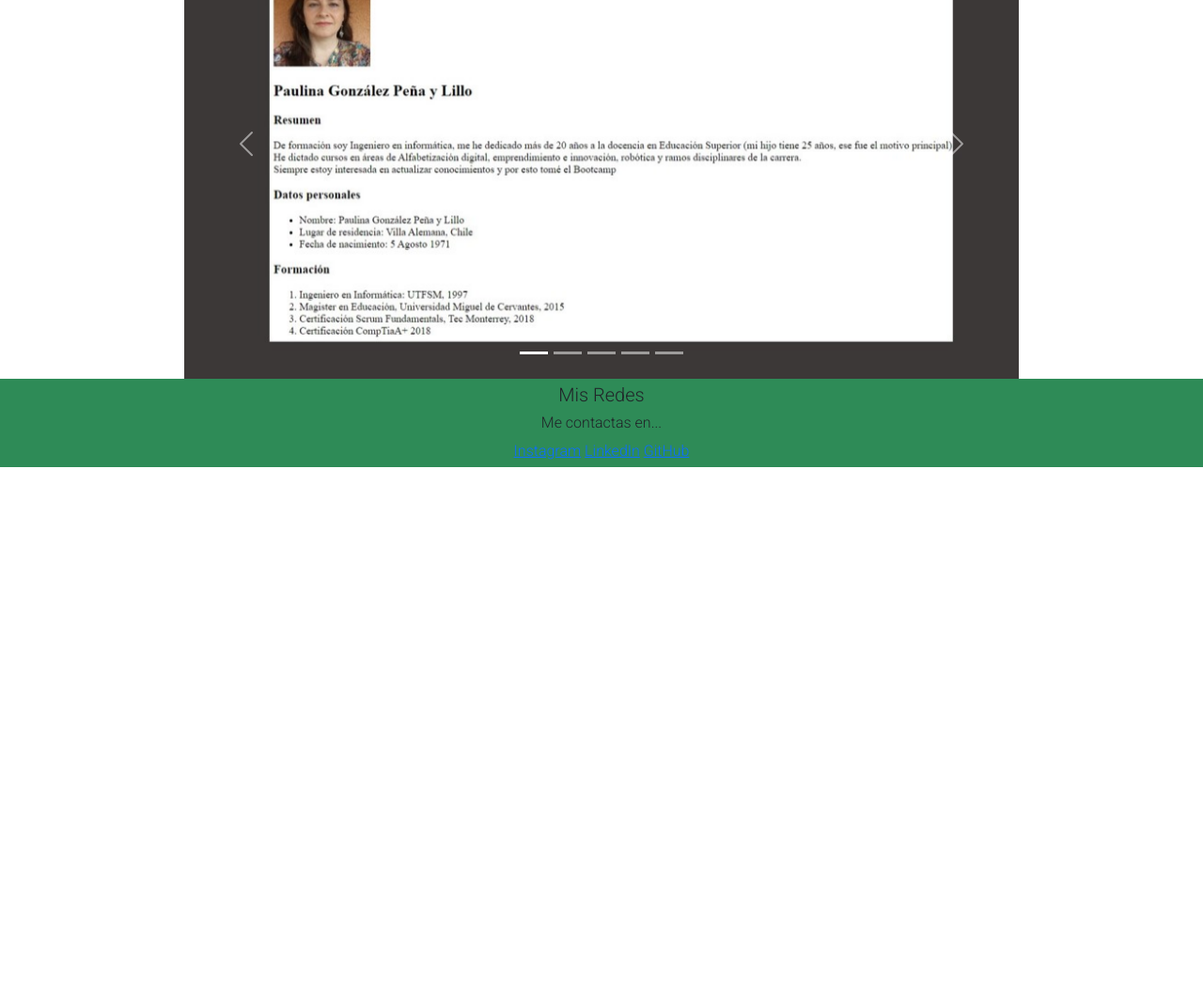
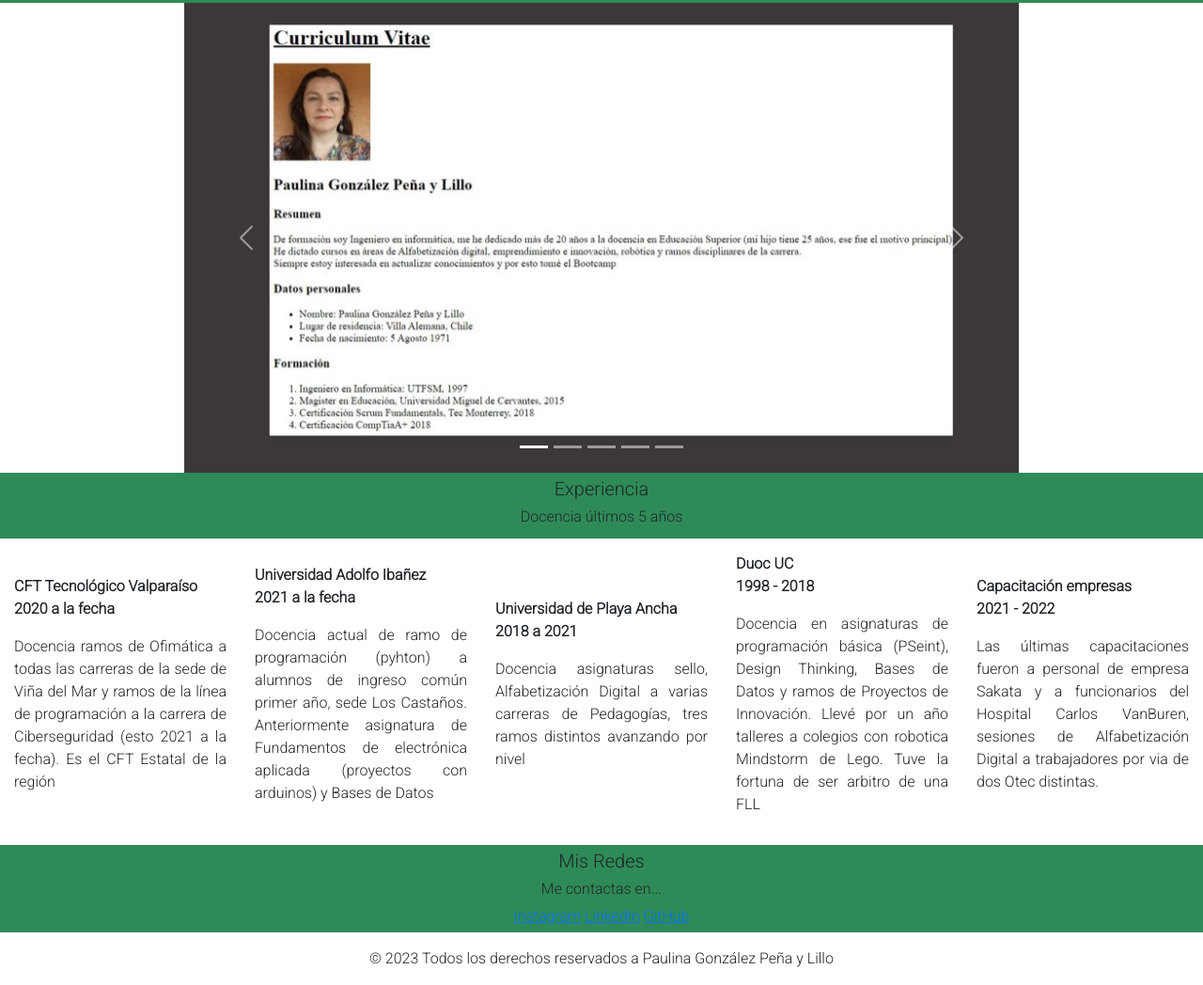
Before and after one commit to paulinagpyl/Portafolio, a plain HTML site: page index.html in a window 1280 px wide. Shown: the part 771-1819 px from the top of the page at 94% size. Before the commit the page ends 1268 px from the top, so only its background shows below. Drawn offline with nearby package versions, Linux system fonts and the light colour scheme.

Commit message:
con footer y experiencia laboral

```diff
--- a/assets/css/style.css
+++ b/assets/css/style.css
@@ -9,7 +9,7 @@ head, body {
 .encabezado {
     background-image: url(../img/arbol2.jpg);
     background-size: cover;
-    height: 250px;
+    height: 350px;
 }
 .separador{
     background-color:seagreen;
--- a/index.html
+++ b/index.html
@@ -96,7 +96,7 @@
           </div>
           <div class="carousel-inner">
             <div class="carousel-item active">
-              <img src="./assets/img/1.jpg" class="d-block w-100"  alt="CapturaDesafio1">
+              <img src="./assets/img/1.jpg" class="d-block w-100" alt="CapturaDesafio1">
             </div>
             <div class="carousel-item">
               <img src="./assets/img/2.jpg" class="d-block w-100" alt="CapturaDesafio2">
@@ -128,18 +128,61 @@
     </div>
 
 
+    <!-- Experiencia-->
+
+    <section id="expe">
+      <div class="separador">
+        <h5> Experiencia </h5>
+        <h6>Docencia últimos 5 años</h6>
     </section>
-  <section id="redes">
-    <div class="separador">
+    <section class="estudios">
+      <div class="caja">
+        <p class="destacado"> CFT Tecnológico Valparaíso<br> 2020 a la fecha</p>
+        <p> Docencia ramos de Ofimática a todas las carreras de la sede de Viña del Mar y ramos de la línea de
+          programación a la carrera de Ciberseguridad (esto 2021 a la fecha). Es el CFT Estatal de la región</p>
+      </div>
+      <div class="caja">
+        <p class="destacado">Universidad Adolfo Ibañez <br> 2021 a la fecha</p>
+        <p>Docencia actual de ramo de programación (pyhton) a alumnos de ingreso común primer año, sede Los Castaños.
+          Anteriormente asignatura de Fundamentos de electrónica aplicada (proyectos con arduinos) y Bases de Datos</p>
+      </div>
+      <div class="caja">
+        <p class="destacado">Universidad de Playa Ancha <br>2018 a 2021 </p>
+        <p>Docencia asignaturas sello, Alfabetización Digital a varias carreras de Pedagogías, tres ramos distintos
+          avanzando por nivel</p>
+      </div>
+      <div class="caja">
+        <p class="destacado">Duoc UC<br>1998 - 2018 </p>
+        <p>Docencia en asignaturas de programación básica (PSeint), Design Thinking, Bases de Datos y ramos de Proyectos
+          de Innovación. Llevé por un año talleres a colegios con robotica Mindstorm de Lego. Tuve la fortuna de ser
+          arbitro de una FLL</p>
+      </div>
+      <div class="caja">
+        <p class="destacado">Capacitación empresas<br>2021 - 2022 </p>
+        <p>Las últimas capacitaciones fueron a personal de empresa Sakata y a funcionarios del Hospital Carlos VanBuren,
+          sesiones de Alfabetización Digital a trabajadores por via de dos Otec distintas. </p>
+      </div>
+    </section>
+
+    <!-- Redes-->
+
+    <section>
+      <div class="separador" id="redes">
         <h5> Mis Redes </h5>
         <h6>Me contactas en...</h6>
+      </div<>
       <div>
         <a href="https://instagram.com/paulinagpyl?igshid=MzNlNGNkZWQ4Mg==">Instagram</a>
         <a href="https://www.linkedin.com/in/paulina-gonz%C3%A1lez-pe%C3%B1a-y-lillo-41b12733/">LinkedIn</a>
         <a href="https://github.com/paulinagpyl">GitHub</a>
       </div>
     </section>
-  <!--formulario de pie página-->
+
+    <!-- Footer-->
+
+    <footer class="container-fluid text-center mt-3">
+      <p>© 2023 Todos los derechos reservados a Paulina González Peña y Lillo</p>
+    </footer>
     <script src="https://cdn.jsdelivr.net/npm/bootstrap@5.1.3/dist/js/bootstrap.bundle.min.js"
       integrity="sha384-ka7Sk0Gln4gmtz2MlQnikT1wXgYsOg+OMhuP+IlRH9sENBO0LRn5q+8nbTov4+1p"
       crossorigin="anonymous"></script>
```
Lines whose indentation alone changed are shown as unchanged.
